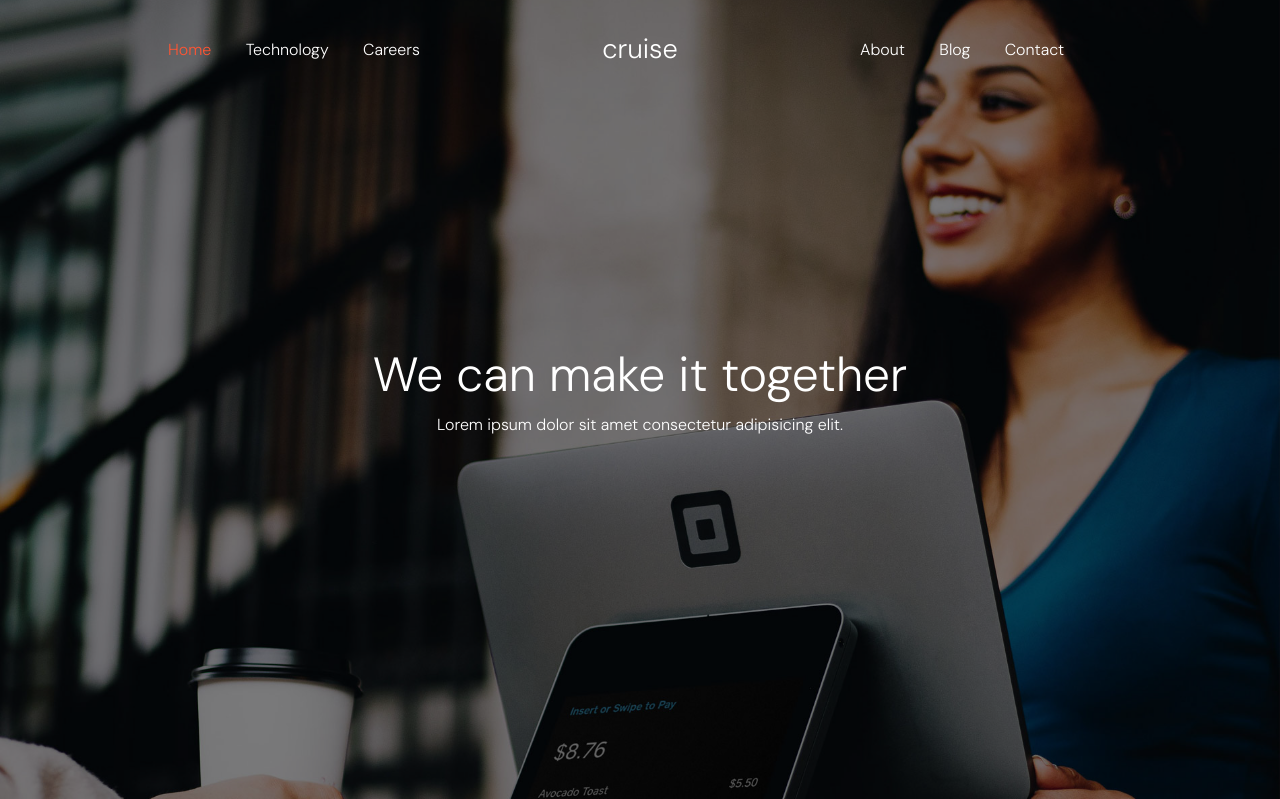
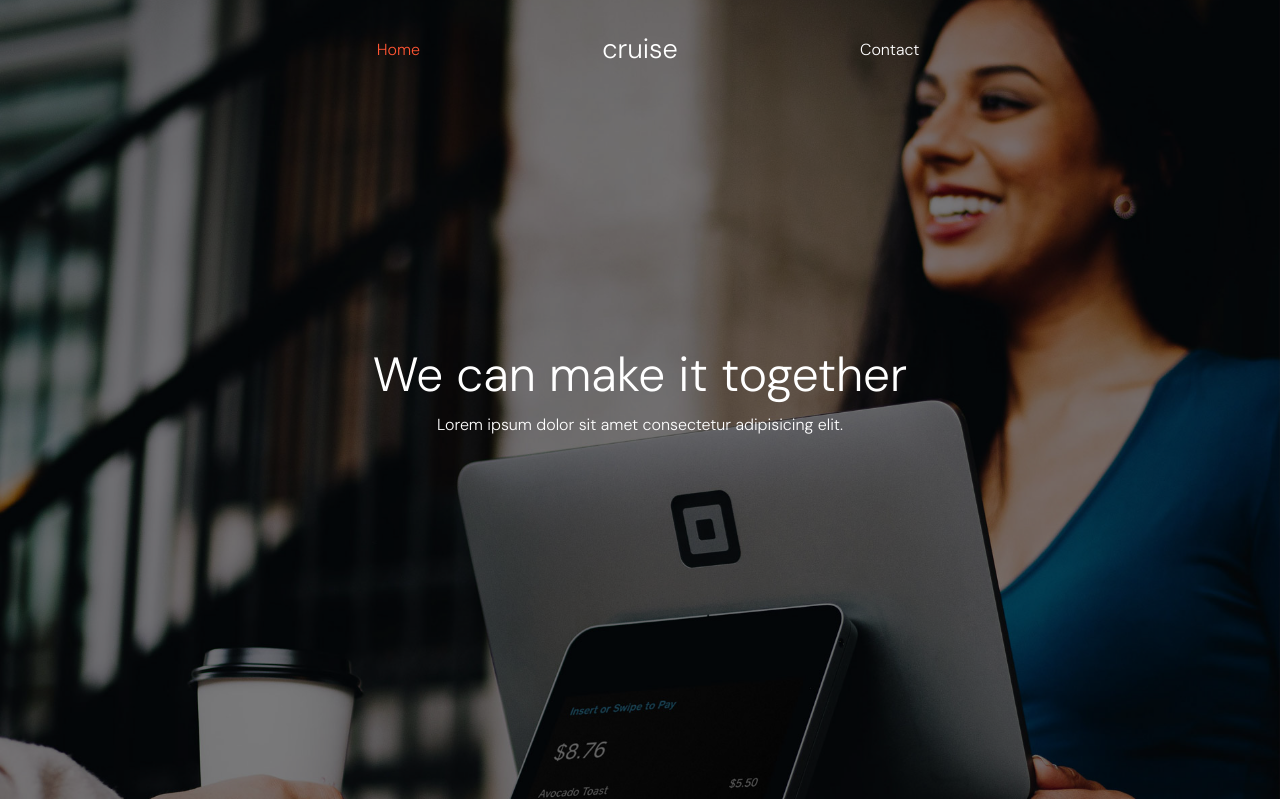
Before and after one commit to elvissylejmani/LearnPhP, a PHP site: page / in a window 1280 px wide. Shown: the top 799 px of the page. Run offline with PHP 8.4, Linux system fonts and the light colour scheme; some web fonts are replaced.

Commit message:
IsActiveBugFixed

```diff
--- /dev/null
+++ b/Header.php
@@ -0,0 +1,78 @@
+<?php
+$activePage = basename($_SERVER['PHP_SELF']);
+?>
+
+
+<!doctype html>
+<html lang="en">
+
+  <head>
+    <title>Cruise &mdash; Website Template by Colorlib</title>
+    <meta charset="utf-8">
+    <meta name="viewport" content="width=device-width, initial-scale=1, shrink-to-fit=no">
+
+    <link href="https://fonts.googleapis.com/css?family=DM+Sans:300,400,700&display=swap" rel="stylesheet">
+
+    <link rel="stylesheet" href="fonts/icomoon/style.css">
+
+    <link rel="stylesheet" href="css/bootstrap.min.css">
+    <link rel="stylesheet" href="css/jquery.fancybox.min.css">
+    <link rel="stylesheet" href="css/owl.carousel.min.css">
+    <link rel="stylesheet" href="css/owl.theme.default.min.css">
+    <link rel="stylesheet" href="fonts/flaticon/font/flaticon.css">
+    <link rel="stylesheet" href="css/aos.css">
+
+    <!-- MAIN CSS -->
+    <link rel="stylesheet" href="css/style.css">
+
+  </head>
+
+  <body data-spy="scroll" data-target=".site-navbar-target" data-offset="300">
+
+
+    <div class="site-wrap" id="home-section">
+
+      <div class="site-mobile-menu site-navbar-target">
+        <div class="site-mobile-menu-header">
+          <div class="site-mobile-menu-close mt-3">
+            <span class="icon-close2 js-menu-toggle"></span>
+          </div>
+        </div>
+        <div class="site-mobile-menu-body"></div>
+      </div>
+
+
+
+      <header class="site-navbar site-navbar-target" role="banner">
+
+        <div class="container">
+          <div class="row align-items-center position-relative">
+
+            <div class="col-lg-4">
+              <nav class="site-navigation text-right ml-auto " role="navigation">
+                <ul class="site-menu main-menu js-clone-nav ml-auto d-none d-lg-block">
+                  <li class="<?php if($activePage == "index.php") { echo"active"; } else {echo"";} ?>"><a href="index.php" class="nav-link">Home</a></li>
+                </ul>
+              </nav>
+            </div>
+            <div class="col-lg-4 text-center">
+              <div class="site-logo">
+                <a href="index.php">cruise</a>
+              </div>
+
+
+              <div class="ml-auto toggle-button d-inline-block d-lg-none"><a href="#" class="site-menu-toggle py-5 js-menu-toggle text-white"><span class="icon-menu h3 text-white"></span></a></div>
+            </div>
+            <div class="col-lg-4">
+              <nav class="site-navigation text-left mr-auto " role="navigation">
+                <ul class="site-menu main-menu js-clone-nav ml-auto d-none d-lg-block">
+                  <li class="<?php if($activePage == "contact.php") { echo"active"; } else {echo"";} ?>"><a href="contact.php" class="nav-link">Contact</a></li>
+                </ul>
+              </nav>
+            </div>
+
+
+          </div>
+        </div>
+
+      </header>
--- a/index.html
+++ b/index.php
@@ -1,81 +1,7 @@
-<!doctype html>
-<html lang="en">
+<?php
+require 'Header.php';
 
-  <head>
-    <title>Cruise &mdash; Website Template by Colorlib</title>
-    <meta charset="utf-8">
-    <meta name="viewport" content="width=device-width, initial-scale=1, shrink-to-fit=no">
-
-    <link href="https://fonts.googleapis.com/css?family=DM+Sans:300,400,700&display=swap" rel="stylesheet">
-
-    <link rel="stylesheet" href="fonts/icomoon/style.css">
-
-    <link rel="stylesheet" href="css/bootstrap.min.css">
-    <link rel="stylesheet" href="css/jquery.fancybox.min.css">
-    <link rel="stylesheet" href="css/owl.carousel.min.css">
-    <link rel="stylesheet" href="css/owl.theme.default.min.css">
-    <link rel="stylesheet" href="fonts/flaticon/font/flaticon.css">
-    <link rel="stylesheet" href="css/aos.css">
-
-    <!-- MAIN CSS -->
-    <link rel="stylesheet" href="css/style.css">
-
-  </head>
-
-  <body data-spy="scroll" data-target=".site-navbar-target" data-offset="300">
-
-
-    <div class="site-wrap" id="home-section">
-
-      <div class="site-mobile-menu site-navbar-target">
-        <div class="site-mobile-menu-header">
-          <div class="site-mobile-menu-close mt-3">
-            <span class="icon-close2 js-menu-toggle"></span>
-          </div>
-        </div>
-        <div class="site-mobile-menu-body"></div>
-      </div>
-
-
-
-      <header class="site-navbar site-navbar-target" role="banner">
-
-        <div class="container">
-          <div class="row align-items-center position-relative">
-
-            <div class="col-lg-4">
-              <nav class="site-navigation text-right ml-auto " role="navigation">
-                <ul class="site-menu main-menu js-clone-nav ml-auto d-none d-lg-block">
-                  <li class="active"><a href="index.html" class="nav-link">Home</a></li>
-                  <li><a href="technology.html" class="nav-link">Technology</a></li>
-                  <li><a href="careers.html" class="nav-link">Careers</a></li>
-                </ul>
-              </nav>
-            </div>
-            <div class="col-lg-4 text-center">
-              <div class="site-logo">
-                <a href="index.html">cruise</a>
-              </div>
-
-
-              <div class="ml-auto toggle-button d-inline-block d-lg-none"><a href="#" class="site-menu-toggle py-5 js-menu-toggle text-white"><span class="icon-menu h3 text-white"></span></a></div>
-            </div>
-            <div class="col-lg-4">
-              <nav class="site-navigation text-left mr-auto " role="navigation">
-                <ul class="site-menu main-menu js-clone-nav ml-auto d-none d-lg-block">
-                  <li><a href="about.html" class="nav-link">About</a></li>
-                  <li><a href="blog.html" class="nav-link">Blog</a></li>
-                  <li><a href="contact.html" class="nav-link">Contact</a></li>
-                </ul>
-              </nav>
-            </div>
-
-
-          </div>
-        </div>
-
-      </header>
-
+?>
     <div class="ftco-blocks-cover-1">
       <div class="ftco-cover-1 overlay" style="background-image: url('images/hero_2.jpg')">
         <div class="container">
```
Also changed, not shown: contact.php (renamed from contact.html, +3 -76 lines).
